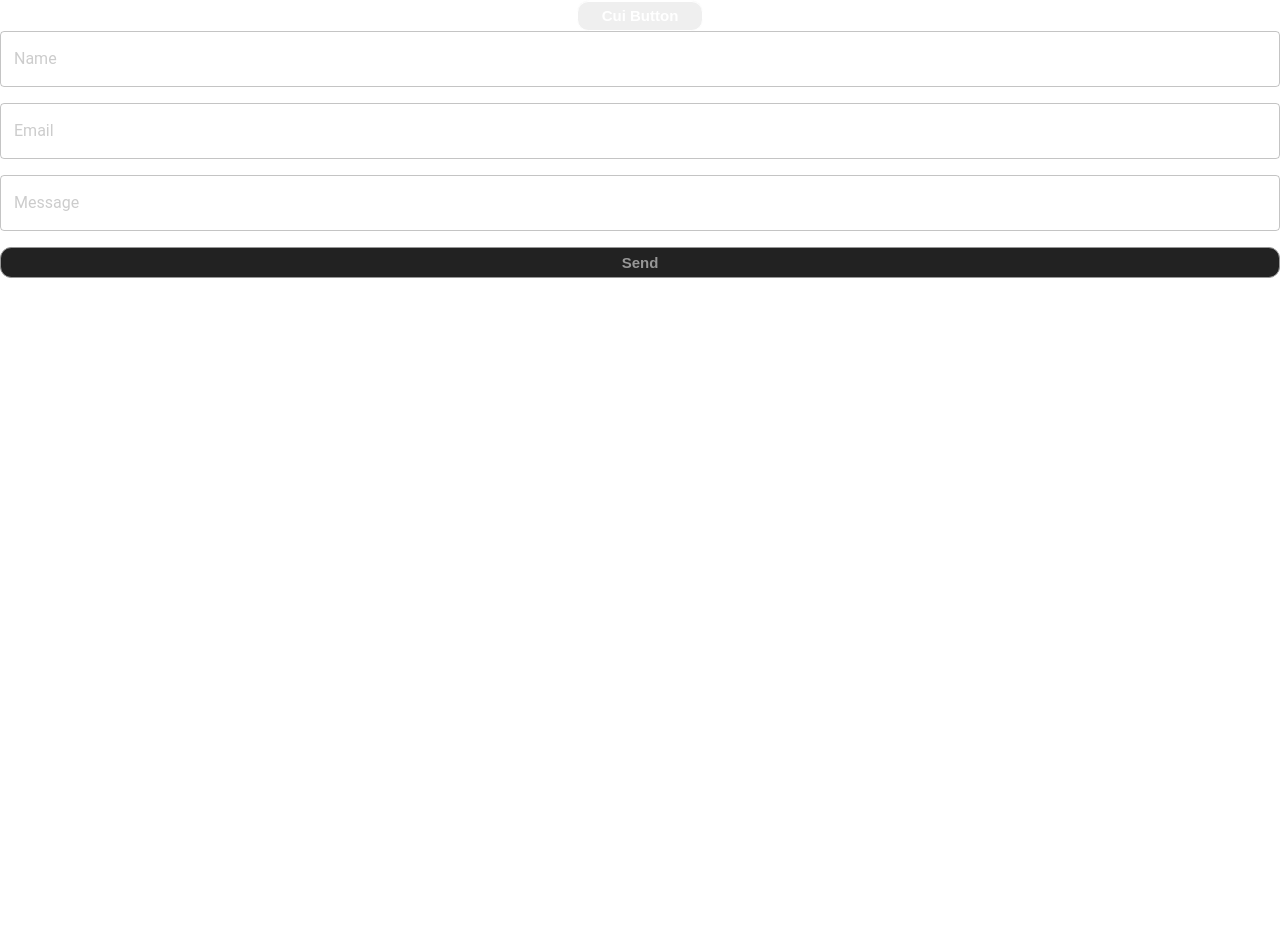
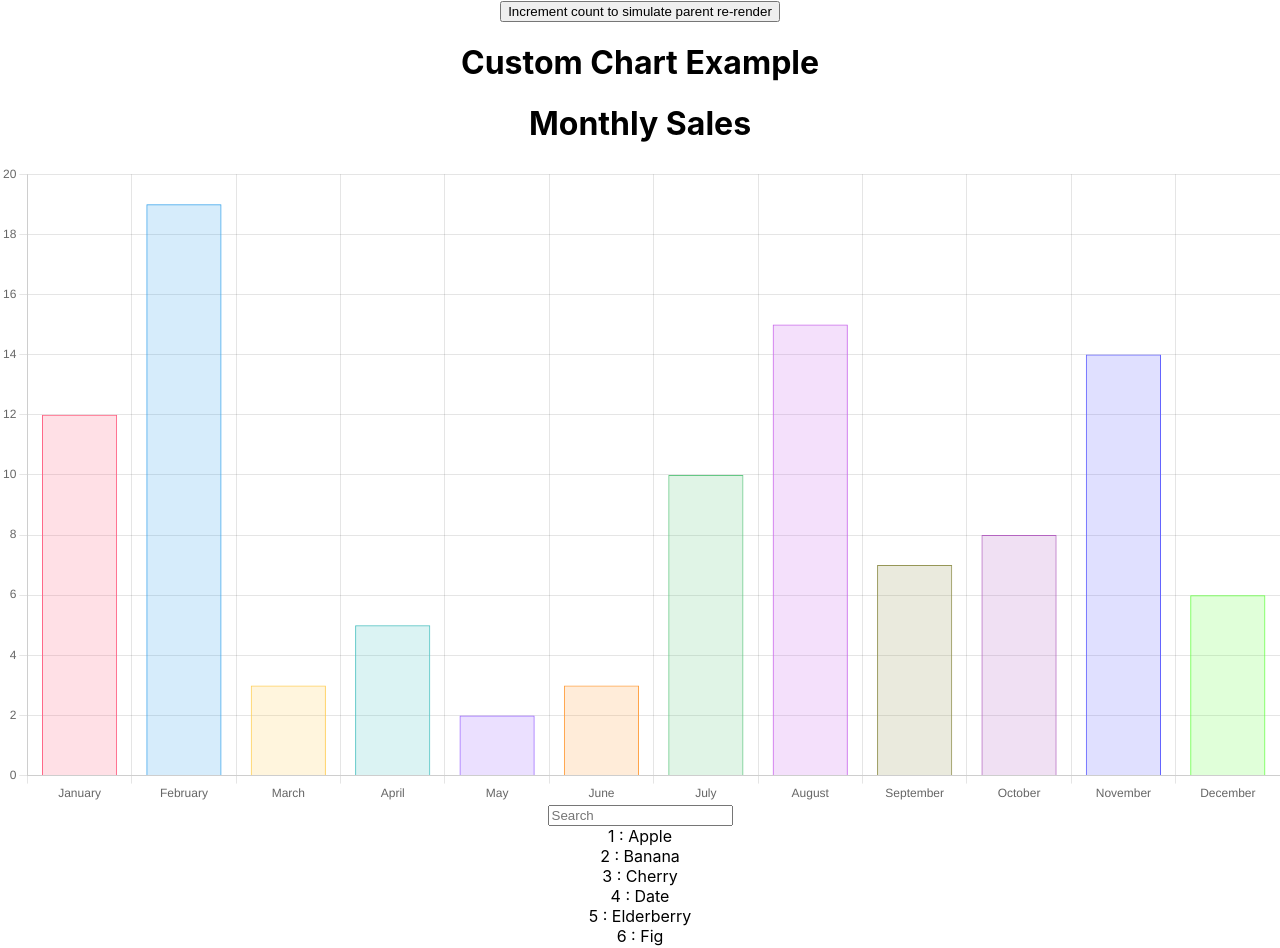
Before and after one commit to Confrontend-Blog/ui.library, a React app: page / in a window 1280 px wide. Shown: the top 948 px of the page. Before the commit the page ends 800 px from the top, so only its background shows below. Built offline with nearby package versions, Linux system fonts and the light colour scheme.

Commit message:
Create Bar Chart

```diff
--- /dev/null
+++ b/data/fake-data.ts
@@ -0,0 +1,72 @@
+export const barChartData = {
+  labels: [
+    "January",
+    "February",
+    "March",
+    "April",
+    "May",
+    "June",
+    "July",
+    "August",
+    "September",
+    "October",
+    "November",
+    "December",
+  ],
+  datasets: [
+    {
+      label: "Monthly Sales",
+      data: [12, 19, 3, 5, 2, 3, 10, 15, 7, 8, 14, 6],
+      backgroundColor: [
+        "rgba(255, 99, 132, 0.2)",
+        "rgba(54, 162, 235, 0.2)",
+        "rgba(255, 206, 86, 0.2)",
+        "rgba(75, 192, 192, 0.2)",
+        "rgba(153, 102, 255, 0.2)",
+        "rgba(255, 159, 64, 0.2)",
+        "rgba(100, 200, 132, 0.2)",
+        "rgba(200, 100, 235, 0.2)",
+        "rgba(150, 150, 86, 0.2)",
+        "rgba(180, 100, 192, 0.2)",
+        "rgba(100, 100, 255, 0.2)",
+        "rgba(100, 255, 64, 0.2)",
+      ],
+      borderColor: [
+        "rgba(255, 99, 132, 1)",
+        "rgba(54, 162, 235, 1)",
+        "rgba(255, 206, 86, 1)",
+        "rgba(75, 192, 192, 1)",
+        "rgba(153, 102, 255, 1)",
+        "rgba(255, 159, 64, 1)",
+        "rgba(100, 200, 132, 1)",
+        "rgba(200, 100, 235, 1)",
+        "rgba(150, 150, 86, 1)",
+        "rgba(180, 100, 192, 1)",
+        "rgba(100, 100, 255, 1)",
+        "rgba(100, 255, 64, 1)",
+      ],
+      borderWidth: 1,
+    },
+  ],
+};
+
+export const options = {
+  scales: {
+    y: {
+      beginAtZero: true,
+    },
+  },
+};
+
+export const listItems = [
+  { id: 1, displayName: "Apple" },
+  { id: 2, displayName: "Banana" },
+  { id: 3, displayName: "Cherry" },
+  { id: 4, displayName: "Date" },
+  { id: 5, displayName: "Elderberry" },
+  { id: 6, displayName: "Fig" },
+  { id: 7, displayName: "Grape" },
+  { id: 8, displayName: "Honeydew" },
+  { id: 9, displayName: "Iced Jujube" },
+  { id: 10, displayName: "Jackfruit" },
+];
--- a/package.json
+++ b/package.json
@@ -35,11 +35,13 @@
     "@types/styled-components": "^5.1.26",
     "@types/validator": "^13.7.10",
     "babel-loader": "^9.1.2",
+    "chart.js": "^4.2.1",
     "css-loader": "^6.7.3",
     "html-webpack-plugin": "^5.5.0",
     "jest": "^29.5.0",
     "jest-environment-jsdom": "^29.5.0",
     "react": "^18.0.0",
+    "react-chartjs-2": "^5.2.0",
     "react-dom": "^18.0.0",
     "react-hook-form": "^7.42.1",
     "react-router-dom": "6.3.0",
--- a/src/App.tsx
+++ b/src/App.tsx
@@ -2,12 +2,34 @@ import { ThemeProvider } from "@mui/material";
 import "./App.css";
 import { CuiContactForm } from "./components/contact-form/CuiContactForm";
 import { theme } from "./theme/theme";
-import { CuiButton } from "./bootstrap";
+import { CuiButton, SignIn } from "./bootstrap";
+import { FormEvent, useState } from "react";
+import FilteredList from "./components/list/filtered-list";
+import BarChart from "./components/charts/bar-chart";
+import { barChartData, listItems, options } from "../data/fake-data";
 
 function App() {
+  const [count, setCount] = useState(0);
+
   return (
     <ThemeProvider theme={theme}>
       <div className="App">
+        <button onClick={() => setCount(count + 1)}>
+          Increment count to simulate parent re-render
+        </button>
+        <div>
+          <h1>Custom Chart Example</h1>
+          <BarChart data={barChartData} options={options} />
+        </div>
+        <FilteredList
+          items={listItems}
+          filterKeys={["displayName"]}
+        ></FilteredList>
+        <SignIn
+          onSubmitCb={function (e: FormEvent<HTMLFormElement>): void {
+            throw new Error("Function not implemented.");
+          }}
+        ></SignIn>
         <CuiButton>Cui Button</CuiButton>
         <CuiContactForm
           userName={{
--- /dev/null
+++ b/src/components/charts/bar-chart.tsx
@@ -0,0 +1,35 @@
+import { memo, useEffect, useRef } from "react";
+import { Bar } from "react-chartjs-2";
+
+import { Chart, LinearScale, CategoryScale, BarElement } from "chart.js";
+
+// Register the linear scale and category scale
+Chart.register(LinearScale, CategoryScale, BarElement);
+
+type ChartData = {
+  labels: string[];
+  datasets: Array<{
+    label: string;
+    data: number[];
+    backgroundColor?: string[];
+  }>;
+};
+
+type ChartProps = {
+  data: ChartData;
+  options?: object;
+};
+
+const BarChart = ({ data, options }: ChartProps) => {
+    console.log('render');
+
+  return (
+    <>
+      <div className="header">
+        <h1 className="title">Monthly Sales</h1>
+      </div>
+      <Bar data={data} options={options} />
+    </>
+  );
+};
+export default memo(BarChart);
--- /dev/null
+++ b/src/components/list/filtered-list.tsx
@@ -0,0 +1,63 @@
+import React, { useState, useMemo, useCallback } from "react";
+
+type ListItemProps = {
+  id: number;
+  displayName: string;
+};
+
+const ListItem = ({ displayName, id }: ListItemProps) => {
+  return (
+    <div>
+      {id} : {displayName}
+    </div>
+  );
+};
+
+type FilteredListProps<T extends ListItemProps> = {
+  items: T[];
+  filterKeys: (keyof T)[];
+};
+
+const FilteredList = <T extends ListItemProps>({
+  items,
+  filterKeys,
+}: FilteredListProps<T>) => {
+  const [search, setSearch] = useState("");
+
+  const handleSearchChange = useCallback(
+    (e: React.ChangeEvent<HTMLInputElement>) => {
+      setSearch(e.target.value);
+    },
+    []
+  );
+
+  const filteredItems = useMemo(() => {
+    return items.filter((item) =>
+      filterKeys.some((key) =>
+        String(item[key]).toLowerCase().includes(search.toLowerCase())
+      )
+    );
+  }, [search, items, filterKeys]);
+
+  return (
+    <div>
+      <input
+        type="text"
+        placeholder="Search"
+        value={search}
+        onChange={handleSearchChange}
+      />
+      <div>
+        {filteredItems.map((item) => (
+          <ListItem
+            key={item.id}
+            displayName={String(item.displayName)}
+            id={item.id}
+          />
+        ))}
+      </div>
+    </div>
+  );
+};
+
+export default FilteredList;
--- a/src/components/signin/signin.tsx
+++ b/src/components/signin/signin.tsx
@@ -2,15 +2,15 @@ import { FormEvent } from "react";
 import * as S from "./signin.styled";
 
 export const SignIn = ({
-  signInFn,
+  onSubmitCb,
 }: {
-  signInFn: (e: FormEvent<HTMLFormElement>) => void;
+  onSubmitCb: (e: FormEvent<HTMLFormElement>) => void;
 }): JSX.Element => {
   return (
     <S.LoginWrapper>
       <S.LoginBoxWrapper>
         <S.LoginBox>
-          <S.LoginFrom onSubmit={signInFn}>
+          <S.LoginFrom onSubmit={onSubmitCb}>
             <S.LoginInputWrapper>
               <label htmlFor="username">Username</label>
               <input
--- a/src/components/tooltip/cui-tooltip.tsx
+++ b/src/components/tooltip/cui-tooltip.tsx
@@ -1,6 +1,5 @@
 import { Tooltip } from "@mui/material";
 import { TooltipProps } from "@mui/material/Tooltip";
-import { useRef } from "react";
 
 export const CuiTooltip = ({ children, title }: TooltipProps) => {
   return <Tooltip title={title}>{children}</Tooltip>;
```
Also changed, not shown: 2 other files (tests, documents, lock files or other folders).
